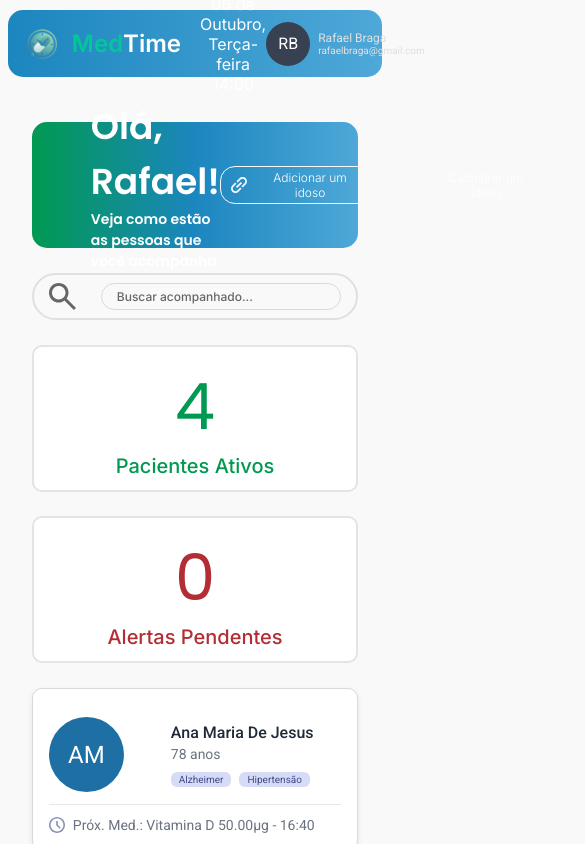
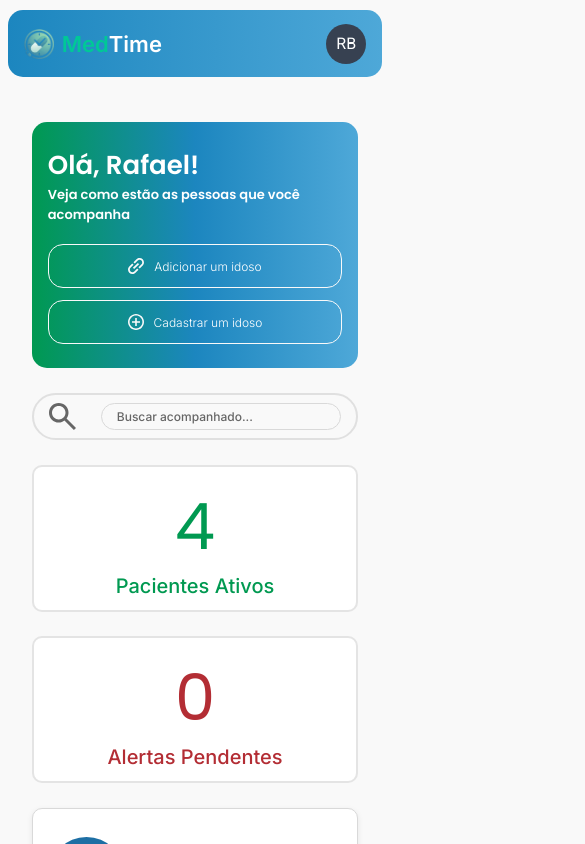
Before and after one commit to PyetroSouza/front_end, a React (Vite) app in the folder medtime-react/: page / in a window 390 px wide. Shown: the top 844 px of the page, 585 px wide, since content can reach past the window. Built offline with nearby package versions, Linux system fonts and the light colour scheme.

Commit message:
fix: arrumar responsividade

```diff
--- a/medtime-react/src/components/BoasVindas.css
+++ b/medtime-react/src/components/BoasVindas.css
@@ -1,4 +1,3 @@
-
 .card-boas-vindas {
   width: 100%;
   height: 126px;
@@ -24,7 +23,7 @@
 }
 
 .texto-boas-vindas h2 {
-    margin: 0;
+  margin: 0;
   font-family: 'Poppins', sans-serif;
   font-size: 14px;
   font-weight: 600;
@@ -70,3 +69,40 @@
 .botoes-idoso button:hover {
   background-color: rgba(255, 255, 255, 0.15);
 }
+
+@media (max-width: 480px) {
+  .card-boas-vindas {
+    height: auto;
+    flex-direction: column;
+    align-items: stretch;
+    gap: 20px;
+    padding: 24px 16px;
+  }
+
+  .texto-boas-vindas {
+    padding-left: 0;
+  }
+
+  .texto-boas-vindas h1 {
+    font-size: 26px;
+  }
+
+  .texto-boas-vindas h2 {
+    font-size: 13px;
+    line-height: 1.5;
+  }
+
+  .botoes-idoso {
+    flex-direction: column;
+    padding-right: 0;
+    width: 100%;
+  }
+
+  .botoes-idoso .botao-adicionar,
+  .botoes-idoso .botao-cadastrar {
+    width: 100%;
+    height: 44px;
+    justify-content: center;
+    padding: 0 12px;
+  }
+}
--- a/medtime-react/src/components/Cabecalho.css
+++ b/medtime-react/src/components/Cabecalho.css
@@ -1,4 +1,3 @@
-
 @import url('https://fonts.googleapis.com/css2?family=Inter:ital,opsz,wght@0,14..32,100..900;1,14..32,100..900&display=swap');
 @import url('https://fonts.googleapis.com/css2?family=Roboto:ital,wght@0,100..900;1,100..900&display=swap');
 
@@ -107,3 +106,37 @@
     font-family: 'Roboto', sans-serif;
     color: #E0E0E0;
 }
+
+@media (max-width: 480px) {
+    .cabecalho-original {
+        height: 67px;
+        padding: 0 16px;
+    }
+
+    .logo-app {
+        padding: 0;
+        gap: 8px;
+    }
+
+    .logo-app h1 {
+        font-size: 22px;
+    }
+
+    .data-hora {
+        display: none;
+    }
+
+    .perfil {
+        padding-right: 0;
+    }
+
+    .perfil .dados-perfil {
+        display: none;
+    }
+
+    .perfil .foto-perfil {
+        width: 40px;
+        height: 40px;
+        flex-shrink: 0;
+    }
+}
--- a/medtime-react/src/index.css
+++ b/medtime-react/src/index.css
@@ -16,11 +16,12 @@
 
 
 
+
 body {
   background-color: #F9F9F9;
-  padding-top: 10px;
-  width: 96%;
-  margin: 0 auto;
+  margin: 0;
+  padding: 10px 2% 0;
+  width: 100%;
 }
 
 #root {
--- a/medtime-react/src/pages/DashboardPaciente.css
+++ b/medtime-react/src/pages/DashboardPaciente.css
@@ -423,3 +423,153 @@
     margin: 0;
     color: #4EA8D8;
 }
+
+@media (max-width: 1024px) {
+    .dashboard-inferior-grid {
+        flex-direction: column;
+        gap: 24px;
+    }
+
+    .contato-de-emergencia {
+        width: 100%;
+        min-height: auto;
+    }
+
+    .conteudo-principal-direita {
+        width: 100%;
+        align-items: stretch;
+        gap: 24px;
+        min-width: 0;
+    }
+
+    .dados-pulseira {
+        justify-content: space-between;
+        gap: 12px;
+    }
+
+    .temperatura,
+    .frequencia-cardiaca,
+    .pressao-sanguinea {
+        flex: 1;
+        min-width: 0;
+        width: auto;
+        padding: 20px;
+    }
+
+    .dados-pulseira span {
+        font-size: 32px;
+    }
+
+    .dados-pulseira p {
+        font-size: 14px;
+    }
+
+    .proximos-medicamentos-placeholder {
+        width: 100%;
+    }
+
+    .remedio {
+        width: calc(100% - 32px);
+        max-width: none;
+    }
+}
+
+@media (max-width: 480px) {
+    .dashboard-conteudo {
+        padding: 12px 0;
+    }
+
+    .card-boas-vindas-paciente {
+        height: auto;
+        padding: 16px;
+        gap: 20px;
+    }
+
+    .botao-voltar {
+        margin: 0;
+    }
+
+    .card-conteudo-principal {
+        flex-direction: column;
+        align-items: stretch;
+        gap: 20px;
+    }
+
+    .info-perfil {
+        padding: 0;
+        align-items: flex-start;
+    }
+
+    .dados-texto {
+        min-width: 0;
+    }
+
+    .tags {
+        flex-wrap: wrap;
+    }
+
+    .botao-medicamento {
+        width: 100%;
+        margin: 0;
+    }
+
+    .dados-pulseira {
+        flex-direction: column;
+        gap: 12px;
+    }
+
+    .temperatura,
+    .frequencia-cardiaca,
+    .pressao-sanguinea {
+        width: 100%;
+        min-height: 110px;
+        padding: 20px;
+    }
+
+    .header-proximos-medicamentos {
+        flex-direction: column;
+        align-items: flex-start;
+        gap: 16px;
+        padding: 20px 16px;
+    }
+
+    .proximos-remedios {
+        padding-left: 0;
+    }
+
+    .menu-medicamentos {
+        padding-right: 0;
+    }
+
+    .container-remedios {
+        padding: 0 12px 20px;
+    }
+
+    .remedio {
+        width: 100%;
+        max-width: 100%;
+        gap: 8px;
+        padding: 12px;
+    }
+
+    .info-esquerda {
+        padding-left: 0;
+        gap: 8px;
+    }
+
+    .nome-quantidade span {
+        font-size: 14px;
+    }
+
+    .tempo-remedio {
+        padding-right: 0;
+    }
+
+    .tempo-remedio h1 {
+        font-size: 16px;
+    }
+
+    .tempo-remedio p {
+        font-size: 11px;
+    }
+}
```
